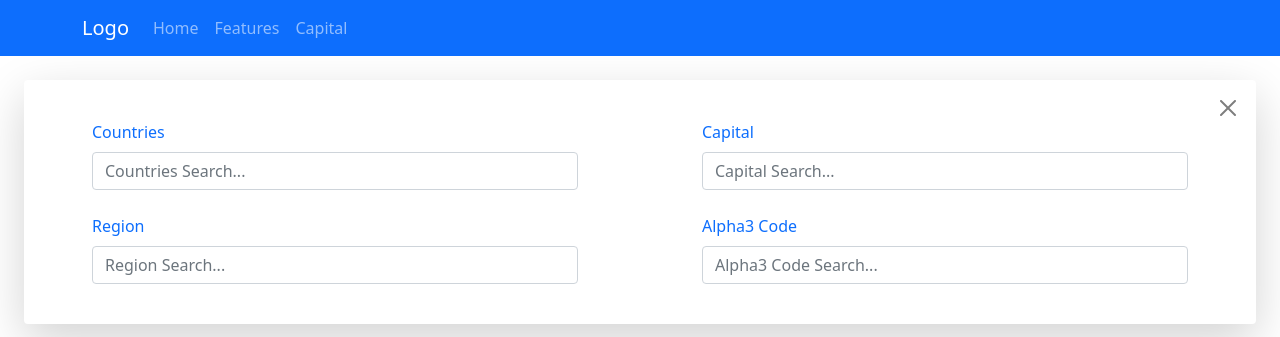
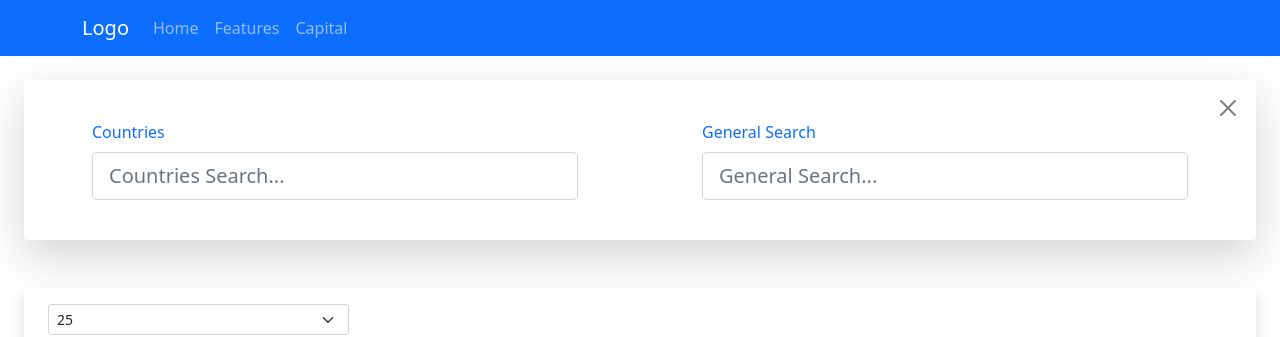
Before and after one commit to furkanbicak/countries, a React (Create React App) app: page / in a window 1280 px wide. Shown: the top 337 px of the page. Built offline with nearby package versions, Linux system fonts and the light colour scheme; no server answers.

Commit message:
genel search işlemi yapıldı

```diff
--- a/src/components/Search.js
+++ b/src/components/Search.js
@@ -1,58 +1,105 @@
-import React from 'react'
 import { CloseButton, Form } from 'react-bootstrap'
 
 const Search = ( { searchData, setData } ) => {
 
+    //? Türkçe karakterler ingilizce karakterlere çevrilir.
+    String.prototype.turkishtoEnglish = function () {
+        return this.replace('Ğ','g')
+            .replace('Ü','u')
+            .replace('Ş','s')
+            .replace('I','i')
+            .replace('İ','i')
+            .replace('Ö','o')
+            .replace('Ç','c')
+            .replace('ğ','g')
+            .replace('ü','u')
+            .replace('ş','s')
+            .replace('ı','i')
+            .replace('ö','o')
+            .replace('ç','c')
+    };
+
+    //? Genel arama yapan fonksiyon.
+    const generalSearch = (e) => {
+        let newArr = [];
+        searchData.forEach(element => {
+            for (let i in element){
+
+                //? string ifadeler karşılaştırıldı bitti.
+                if (element[i].toString().toLowerCase().includes(e.toString().toLowerCase())) {
+
+                    if (!newArr.includes(element)){
+                        newArr.push(element)
+                    }
+                    setData(newArr)
+                }
+
+                //? obje ve diziler iç içe
+                if (typeof(element[i]) === 'object') {
+                    for (let [key, value] of Object.entries(element)) {
+
+                        //? dizidir ama değilse de bu bir obje
+                        if (value instanceof Array) {
+
+                            //? dizi ama dizi içinde objelerde olabilir.
+                            value.forEach((item) => {
+
+                                //! Sadece [1,2,3] gibi diziler "stirng veya number" döner.
+                                //! Dizi içinde [{},{},{}] gibi ]objeler varsa "object" döner
+
+                                //? Sadece dizi [1,2,3] ise dizi elemanları tek tek gezer.
+                                if (typeof(item) === 'string' || typeof(item) === 'number') {
+
+                                    if (item.toString().toLowerCase().includes(e.toString().toLowerCase())) {
+
+                                        if (!newArr.includes(element)){
+                                            newArr.push(element)
+                                        }
+                                        setData(newArr)
+                                    }
+                                } else {
+                                    //? Dizi içinde objeler [{},{},{}] ise tek tek obje elemanlarını gezer.
+                                    // console.log("Dizi+Objeler",item)
+                                    for (let i in item){
+                                        //console.log("NE",typeof(item[i]))
+                                        // if(item[i].toString().toLowerCase().includes(e.toString().toLowerCase())){
+
+                                        //     if (!newArr.includes(item)){
+                                        //         newArr.push(item)
+                                        //     }
+                                        //     setData(newArr)
+                                        // }
+                                    }
+                                }
+                            })
+                        } else {
+                            //? sadece objeler
+                            //console.log("SAdece OBJE",value)
+                            // for(let i in value){
+                            //     if(value[i].toString().toLowerCase().includes(e.toString().toLowerCase())){
+
+                            //         if (!newArr.includes(value)){
+                            //             newArr.push(value)
+                            //         }
+                            //         setData(newArr)
+                            //     }
+                            // }
+                        }
+                    }
+                }
+            }
+        });
+    }
+
     //? Ülke ismine göre arama yapan fonksiyon.
     const searchCountries = (e) => {
+        e = e.turkishtoEnglish();
         if(e === ''){
             return e
         } else {
             const filterResult = searchData.filter(item => {
                 return(
                     item.name?.toLowerCase().includes(e.toLowerCase())
-                )
-            })
-            setData(filterResult)
-        }
-    }
-
-    //? Ülke bölgesine göre arama yapan fonksiyon.
-    const searchRegion = (e) => {
-        if(e === ''){
-            return e
-        } else {
-            const filterResult = searchData.filter(item => {
-                return(
-                    item.region?.toLowerCase().includes(e.toLowerCase())
-                )
-            })
-            setData(filterResult)
-        }
-    }
-
-    //? Ülke başkentine göre arama yapan fonksiyon.
-    const searchCapital = (e) => {
-        if(e === ''){
-            return e
-        } else {
-            const filterResult = searchData.filter(item => {
-                return(
-                    item.capital?.toLowerCase().includes(e.toLowerCase())
-                )
-            })
-            setData(filterResult)
-        }
-    }
-
-     //? Ülke başkentine göre arama yapan fonksiyon.
-     const searchAlphaCode = (e) => {
-        if(e === ''){
-            return e
-        } else {
-            const filterResult = searchData.filter(item => {
-                return(
-                    item.alpha3Code?.toLowerCase().includes(e.toLowerCase())
                 )
             })
             setData(filterResult)
@@ -69,6 +116,7 @@ const Search = ( { searchData, setData } ) => {
             <div className = 'col-md-5'>
                 <Form.Label className = 'text-primary'> Countries </Form.Label>
                 <Form.Control
+                    size        =   'lg'
                     type        =   'text'
                     placeholder =   'Countries Search...'
                     onChange    =   { (e) => searchCountries(e.target.value) }
@@ -76,31 +124,12 @@ const Search = ( { searchData, setData } ) => {
             </div>
 
             <div className = 'col-md-5'>
-                <Form.Label className='text-primary'>Capital</Form.Label>
+                <Form.Label className='text-primary'> General Search </Form.Label>
                 <Form.Control
+                    size        =   'lg'
                     type        =   'text'
-                    placeholder =   'Capital Search...'
-                    onChange    =   { (e) => searchCapital(e.target.value) }
-                />
-            </div>
-        </div>
-
-        <div className = 'd-flex justify-content-center row mb-4 mt-2' style={{gap:'100px'}}>
-            <div className = 'col-md-5'>
-                <Form.Label className='text-primary'>Region</Form.Label>
-                <Form.Control
-                    type        =   'text'
-                    placeholder =   'Region Search...'
-                    onChange    =   { (e) => searchRegion(e.target.value) }
-                />
-            </div>
-
-            <div className = 'col-md-5'>
-                <Form.Label className='text-primary'>Alpha3 Code</Form.Label>
-                <Form.Control
-                    type        =   'text'
-                    placeholder =   'Alpha3 Code Search...'
-                    onChange    =   { (e) => searchAlphaCode(e.target.value) }
+                    placeholder =   'General Search...'
+                    onChange    =   { (e) => generalSearch(e.target.value) }
                 />
             </div>
         </div>
```
